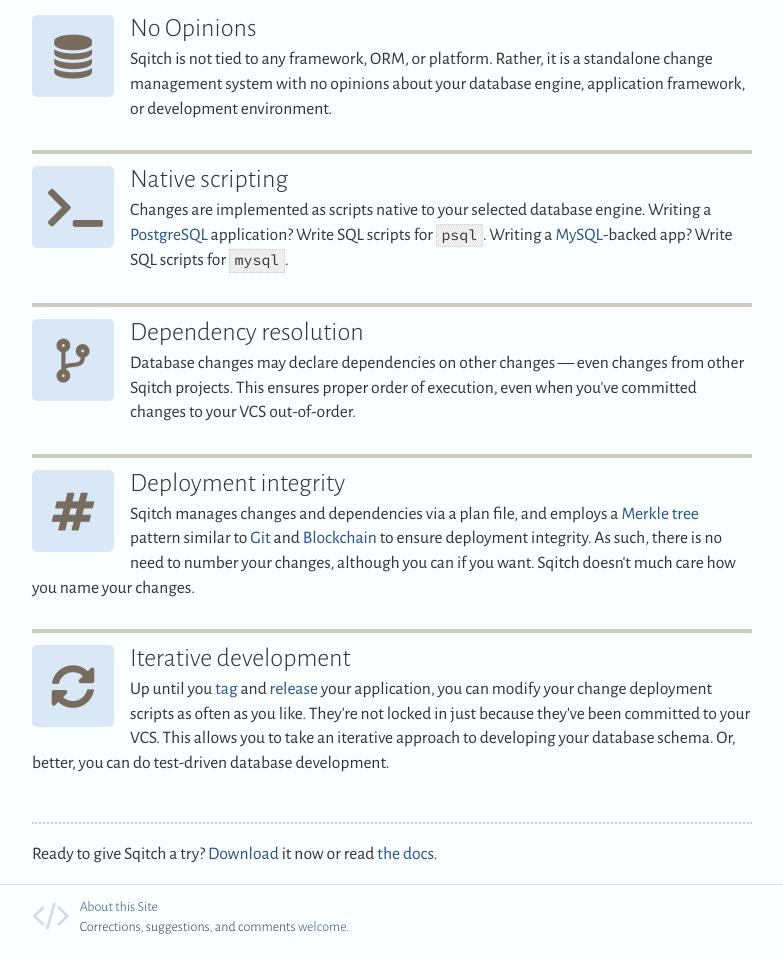
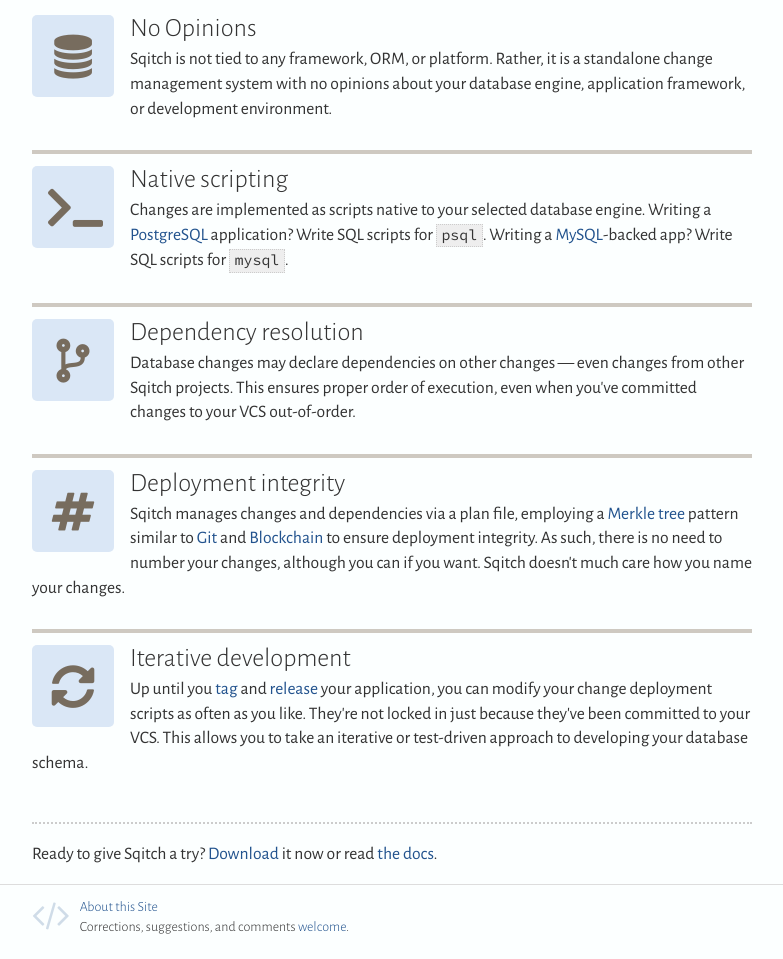
Before and after one commit to sqitchers/sqitchers.github.io, a plain HTML site: page about/index.html in a window 1280 px wide. Shown: the part 291-1250 px from the top of the page, without its empty margins (248-1031 px from the left). Drawn offline with Linux system fonts and the light colour scheme.

Commit message:
Build from sqitchers/sqitch.org@1b1bb15

```diff
--- a/about/index.html
+++ b/about/index.html
@@ -60,7 +60,7 @@
 </section>
 <section class="hash">
 <h2 id="deployment-integrity">Deployment integrity</h2>
-<p>Sqitch manages changes and dependencies via a plan file, and employs a <a href="https://en.wikipedia.org/wiki/Merkle_tree" title="Wikipedia: “Merkle tree”">Merkle
+<p>Sqitch manages changes and dependencies via a plan file, employing a <a href="https://en.wikipedia.org/wiki/Merkle_tree" title="Wikipedia: “Merkle tree”">Merkle
 tree</a> pattern similar to <a href="https://stackoverflow.com/a/18589734/" title="Stack Overflow: “What is the mathematical structure that represents a Git repo”">Git</a> and <a href="https://medium.com/byzantine-studio/blockchain-fundamentals-what-is-a-merkle-tree-d44c529391d7" title="Medium: “Blockchain Fundamentals #1: What is a Merkle Tree?”">Blockchain</a> to ensure deployment integrity.
 As such, there is no need to number your changes, although you can if you want.
 Sqitch doesn&rsquo;t much care how you name your changes.
@@ -70,8 +70,7 @@
 <p>Up until you <a href="/docs/manual/sqitch-tag/">tag</a> and <a href="/docs/manual/sqitch-bundle/" title="Sqitch commands: bundle">release</a> your application, you
 can modify your change deployment scripts as often as you like. They&rsquo;re not
 locked in just because they&rsquo;ve been committed to your VCS. This allows you to
-take an iterative approach to developing your database schema. Or, better, you
-can do test-driven database development.
+take an iterative or test-driven approach to developing your database schema.
 </section>
 <hr>
 <p>Ready to give Sqitch a try? <a href="/download/">Download</a> it now or read <a href="/docs/">the docs</a>.</p>
```
